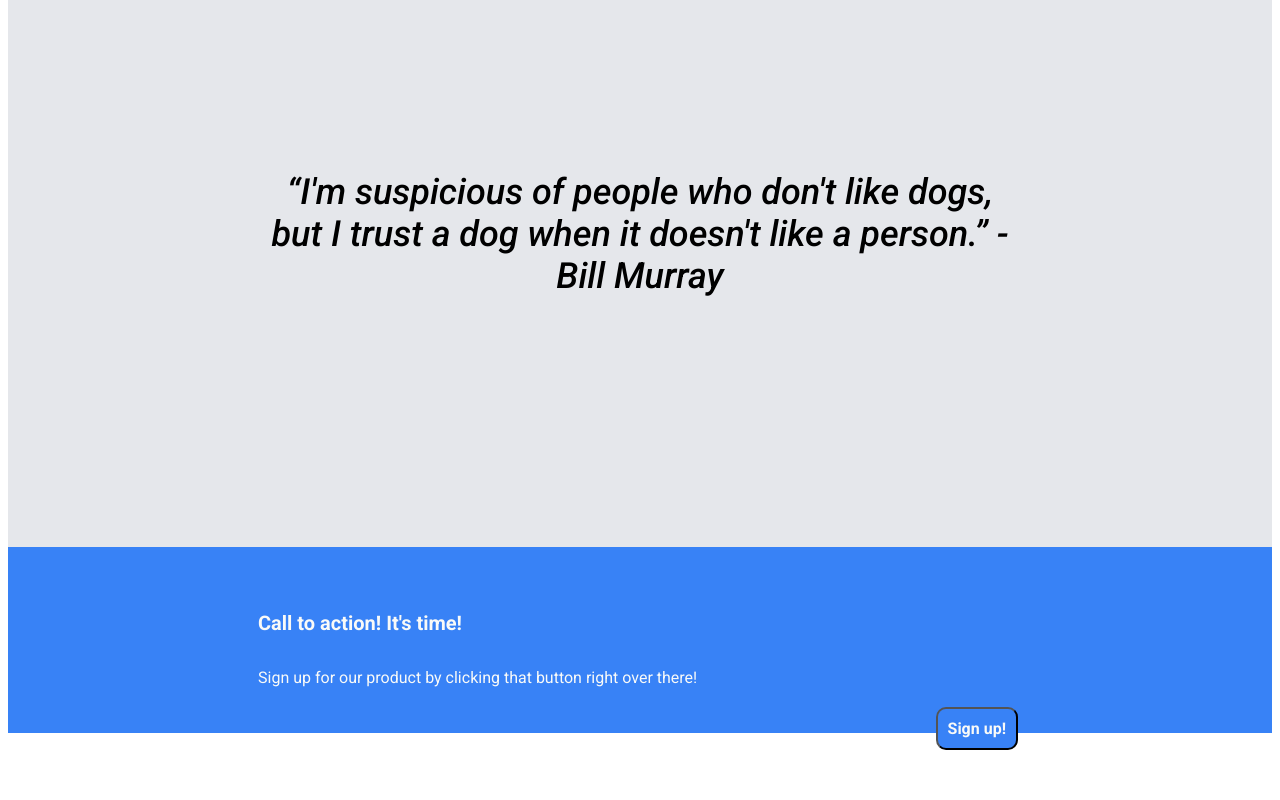
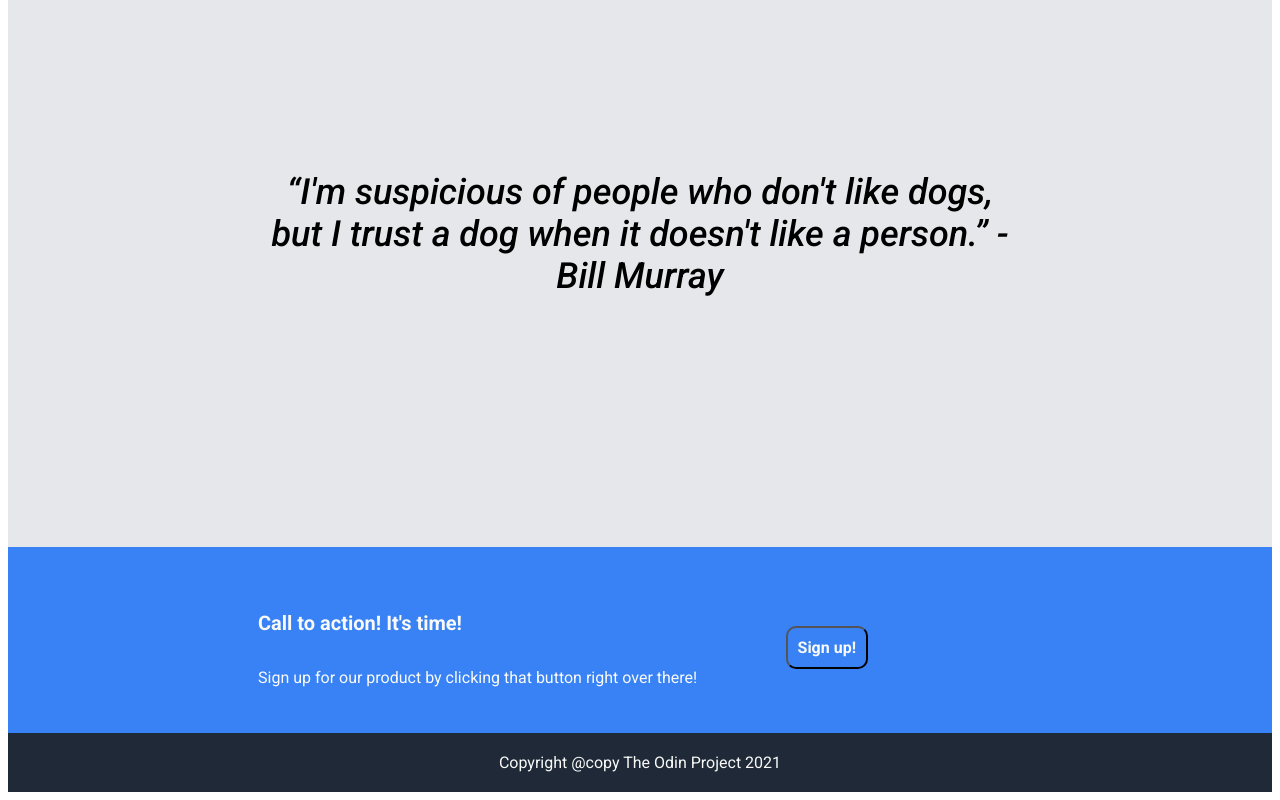
Before and after one commit to kbyrne218/Odin-landingpage, a plain HTML site: page index.html in a window 1280 px wide. Shown: the part 1359-2159 px from the top of the page. Before the commit the page ends 2113 px from the top, so only its background shows below. Drawn offline with Linux system fonts and the light colour scheme.

Commit message:
page completed. Not great, but its done

```diff
--- a/index.html
+++ b/index.html
@@ -86,5 +86,9 @@
         </div>
 
     </section>
+
+    <footer>
+        Copyright @copy The Odin Project 2021
+    </footer>
 </body>
 </html>
--- a/style.css
+++ b/style.css
@@ -129,6 +129,7 @@ h2 {
     padding-right: 250px;
     padding-top: 30px;
     padding-bottom: 30px;
+    position: relative;
 }
 
 h5 {
@@ -136,7 +137,17 @@ h5 {
 }
 
 #button2 {
+    position: absolute;
     padding: 10px;
-    float: right;
+    bottom: 60px;
+    right: 400px;
+
 
 }
+
+footer {
+    background-color: #1F2937;
+    color: #F9FAF8;
+    text-align: center;
+    padding: 20px;
+}
```
